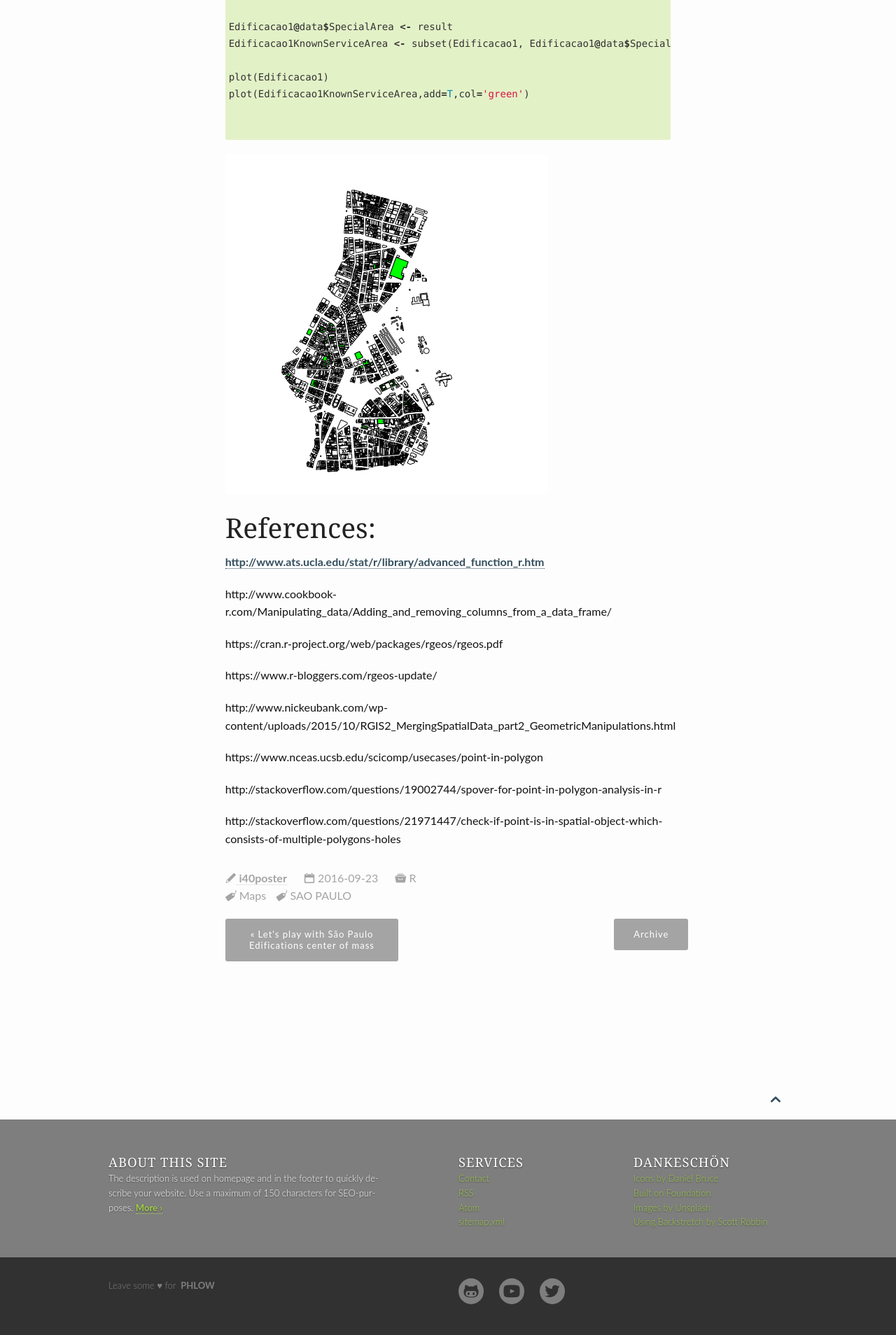
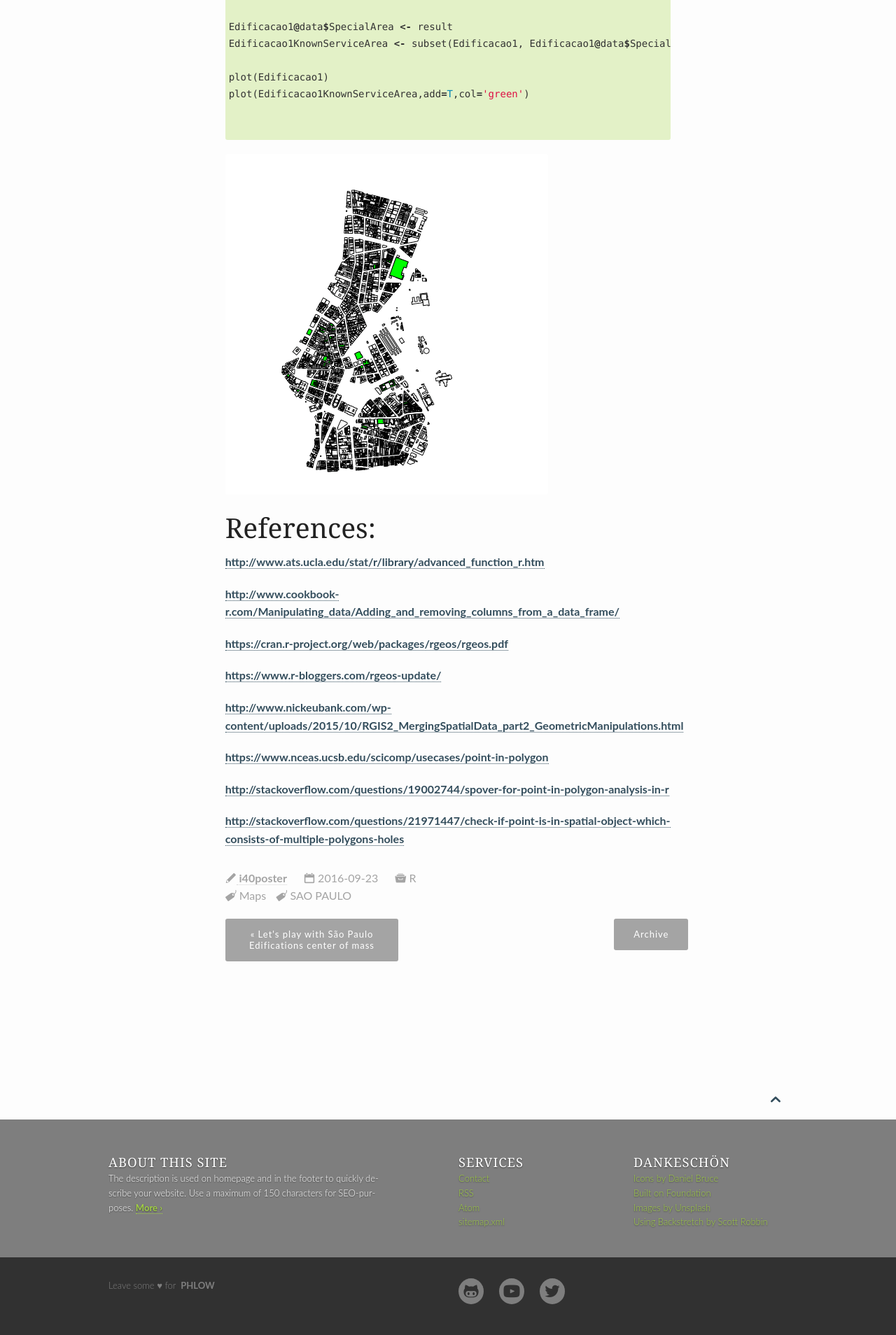
Before and after one commit to i40poster/geoFrackerBlog, a Jekyll site: the page built from _posts/2016-09-23-Exploring-Places-in-Sao-Paulo.md, in a window 1280 px wide. Shown: the part 2142-4050 px from the top of the page at 70% size. Built offline with Jekyll 4.4.1, drawn with Linux system fonts in a browser that asks for light colours.

```diff
--- a/_posts/2016-09-23-Exploring-Places-in-Sao-Paulo.md
+++ b/_posts/2016-09-23-Exploring-Places-in-Sao-Paulo.md
@@ -107,16 +107,16 @@
 
 <http://www.ats.ucla.edu/stat/r/library/advanced_function_r.htm>
 
-http://www.cookbook-r.com/Manipulating_data/Adding_and_removing_columns_from_a_data_frame/
+<http://www.cookbook-r.com/Manipulating_data/Adding_and_removing_columns_from_a_data_frame/>
 
-https://cran.r-project.org/web/packages/rgeos/rgeos.pdf
+<https://cran.r-project.org/web/packages/rgeos/rgeos.pdf>
 
-https://www.r-bloggers.com/rgeos-update/
+<https://www.r-bloggers.com/rgeos-update/>
 
-http://www.nickeubank.com/wp-content/uploads/2015/10/RGIS2_MergingSpatialData_part2_GeometricManipulations.html
+<http://www.nickeubank.com/wp-content/uploads/2015/10/RGIS2_MergingSpatialData_part2_GeometricManipulations.html>
 
-https://www.nceas.ucsb.edu/scicomp/usecases/point-in-polygon
+<https://www.nceas.ucsb.edu/scicomp/usecases/point-in-polygon>
 
-http://stackoverflow.com/questions/19002744/spover-for-point-in-polygon-analysis-in-r
+<http://stackoverflow.com/questions/19002744/spover-for-point-in-polygon-analysis-in-r>
 
-http://stackoverflow.com/questions/21971447/check-if-point-is-in-spatial-object-which-consists-of-multiple-polygons-holes
+<http://stackoverflow.com/questions/21971447/check-if-point-is-in-spatial-object-which-consists-of-multiple-polygons-holes>
```
